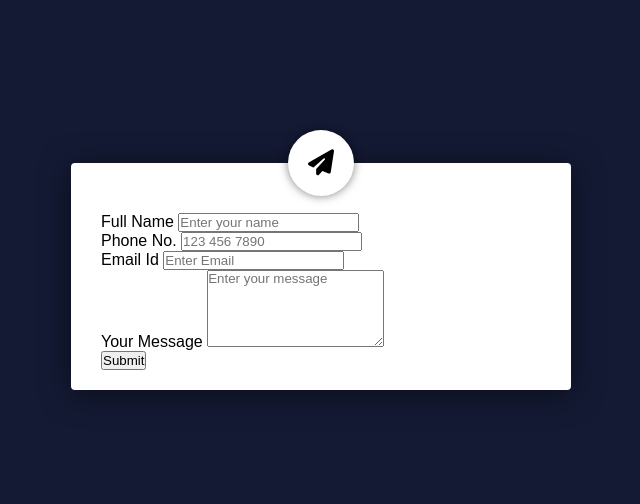
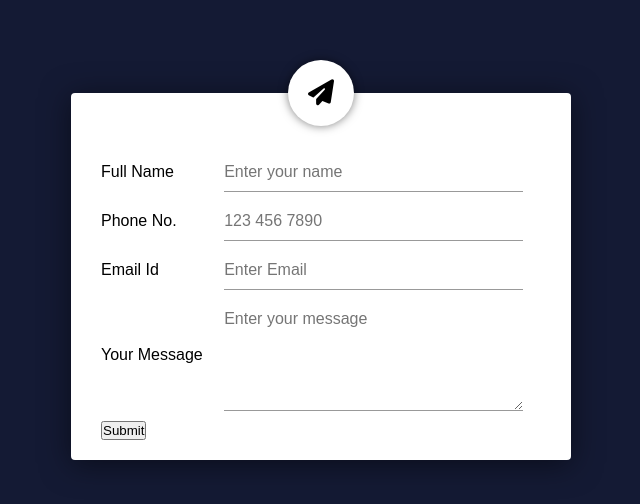
Before and after one commit to mrghkh12/Vanilla-js-Form-Validation, a plain HTML site: page index.html in a window 1280 px wide. Shown: the part 124-628 px from the top of the page, without its empty margins (319-959 px from the left). Drawn offline with Linux system fonts and the light colour scheme.

Commit message:
feat(style.css): set style for input group elements

```diff
--- a/css/style.css
+++ b/css/style.css
@@ -34,3 +34,25 @@
     border-radius: 50%;
     box-shadow: 0 0 10px rgba(0, 0, 0, 0.5);
 }
+
+.container form .input-group{
+    width: 100%;
+    display: flex;
+    align-items: center;
+    margin: 10px 0;
+    position: relative;
+}
+.container form .input-group .input-title{
+    flex-basis: 28%;
+}
+.container form .input-group input ,
+.container form .input-group textarea{
+    flex-basis: 68%;
+    background: transparent;
+    border: 0;
+    outline: 0;
+    padding: 10px 0;
+    border-bottom: 1px solid #999;
+    color: #333;
+    font-size: 16px;
+}
```
